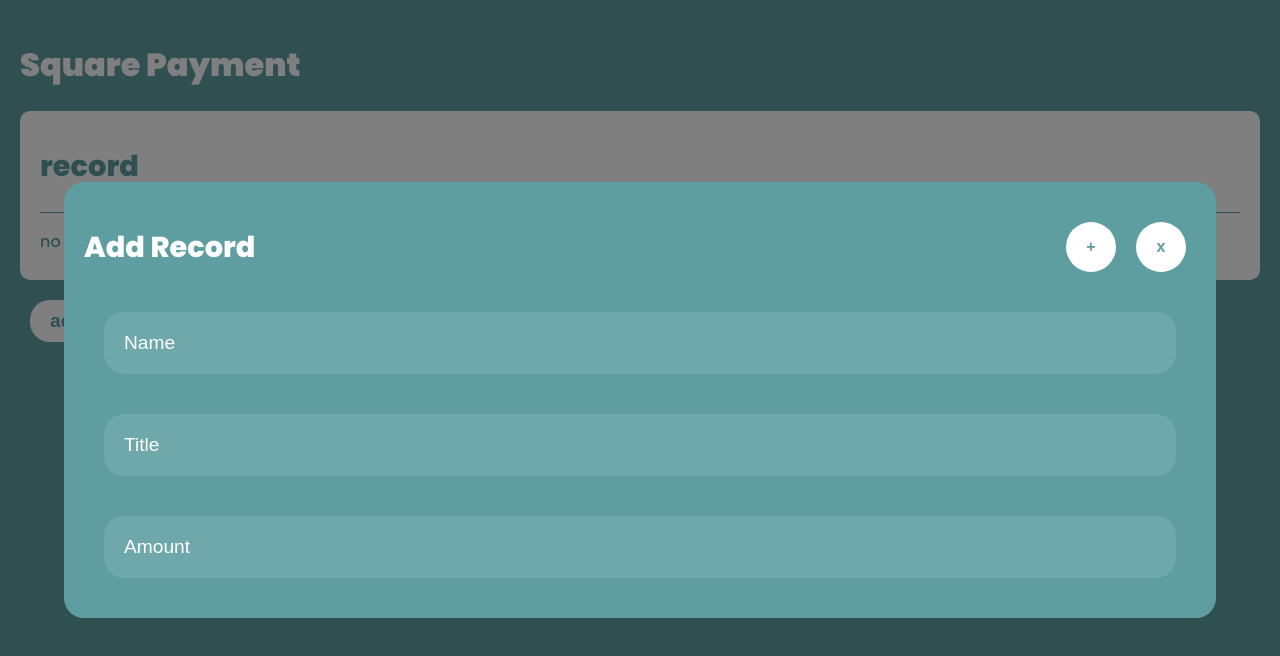
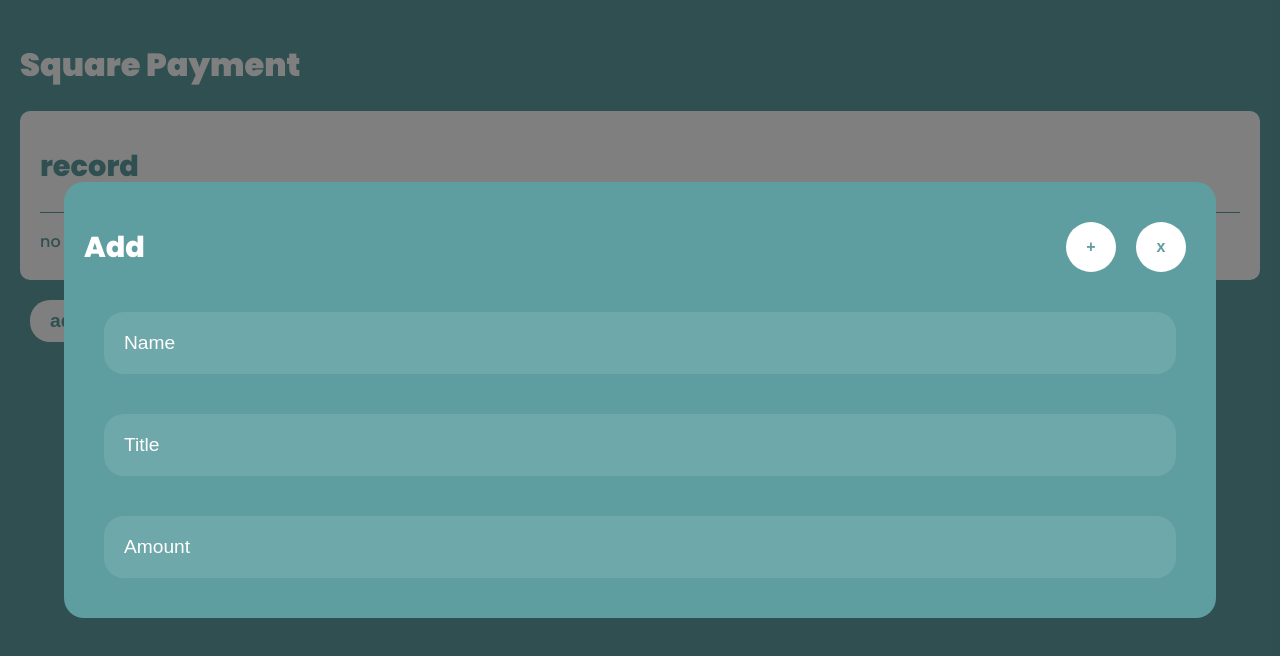
Before and after one commit to yoichiojima-2/square-payment, a React (Create React App) app: page / in a window 1280 px wide. Shown: the top 656 px of the page. Built offline with nearby package versions, Linux system fonts and the light colour scheme.

Commit message:
adjust css

```diff
--- a/src/components/AddRecord.jsx
+++ b/src/components/AddRecord.jsx
@@ -42,7 +42,7 @@
     <div className="AddRecord">
       <div className="VStack">
         <div className="HStack">
-          <h2>Add Record</h2>
+          <h2>Add</h2>
           <div>
             <button className="AddRecordButton" onClick={handleSubmit}>
               <div>+</div>
```
